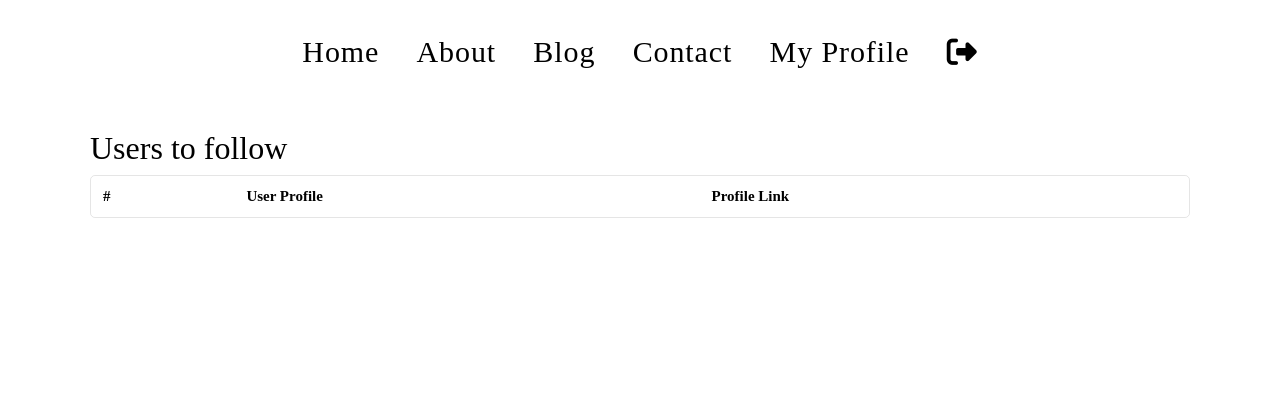
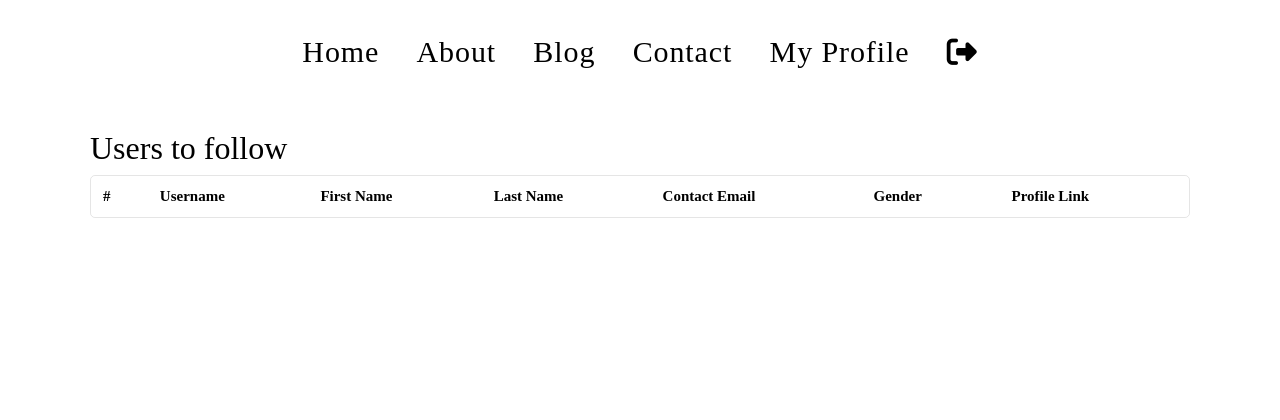
Before and after one commit to sweta-kesur-nlp-playground/django-twitter-like-social-web-app, a Django app: page /profiles/ in a window 1280 px wide. Shown: the top 420 px of the page. Run offline with Django 3.2, Linux system fonts and the light colour scheme; the visitor is signed in with stand-in values (Sample User, id 1); data comes from the database, SQL or seed files in the repository; lists and menus that the app fills with data are empty; some libraries are stand-ins or nearby versions; some web fonts are replaced.

Commit message:
completed profiles list page

```diff
--- a/babushka/models.py
+++ b/babushka/models.py
@@ -44,7 +44,7 @@ class Profile(models.Model):
 		return self.post_set.all()
 
 	def __str__(self):
-		return str(self.user.username)
+		return str(self.user)
 
 	class Meta:
 		ordering = ('-created',)
--- a/babushka/templates/main.html
+++ b/babushka/templates/main.html
@@ -46,7 +46,11 @@
                                           <thead>
                                               <tr>
                                                   <th class="product-number">#</th>
-                                                  <th class="product-name">User Profile</th>
+                                                  <th class="product-name">Username</th>
+                                                  <th class="product-name">First Name</th>
+                                                  <th class="product-name">Last Name</th>
+                                                  <th class="product-name">Contact Email</th>
+                                                  <th class="product-name">Gender</th>
                                                   <th class="product-price">&nbsp;&nbsp;Profile Link</th>
                                               </tr>
                                           </thead>
@@ -57,8 +61,24 @@
                                                       {{forloop.counter}}
                                                   </td>
 
-                                                  <td class="product-name" data-title="User Profile">
-                                                      Username: <a href="{% url 'profile-detail-view' profile.pk %}">{{profile}}</a>
+                                                  <td class="product-name" data-title="Username">
+                                                      <a href="{% url 'profile-detail-view' profile.pk %}">{{profile.user.username}}</a>
+                                                  </td>
+
+                                                  <td class="product-name" data-title="First Name">
+                                                      {{profile.user.first_name}}
+                                                  </td>
+
+                                                  <td class="product-name" data-title="Last Name">
+                                                      {{profile.user.last_name}}
+                                                  </td>
+
+                                                  <td class="product-name" data-title="Contact Email">
+                                                      {{profile.user.email}}
+                                                  </td>
+
+                                                  <td class="product-name" data-title="Gender">
+                                                      {{profile.user.gender}}
                                                   </td>
 
                                                   <td class="product-price" data-title="Profile Link">
```
